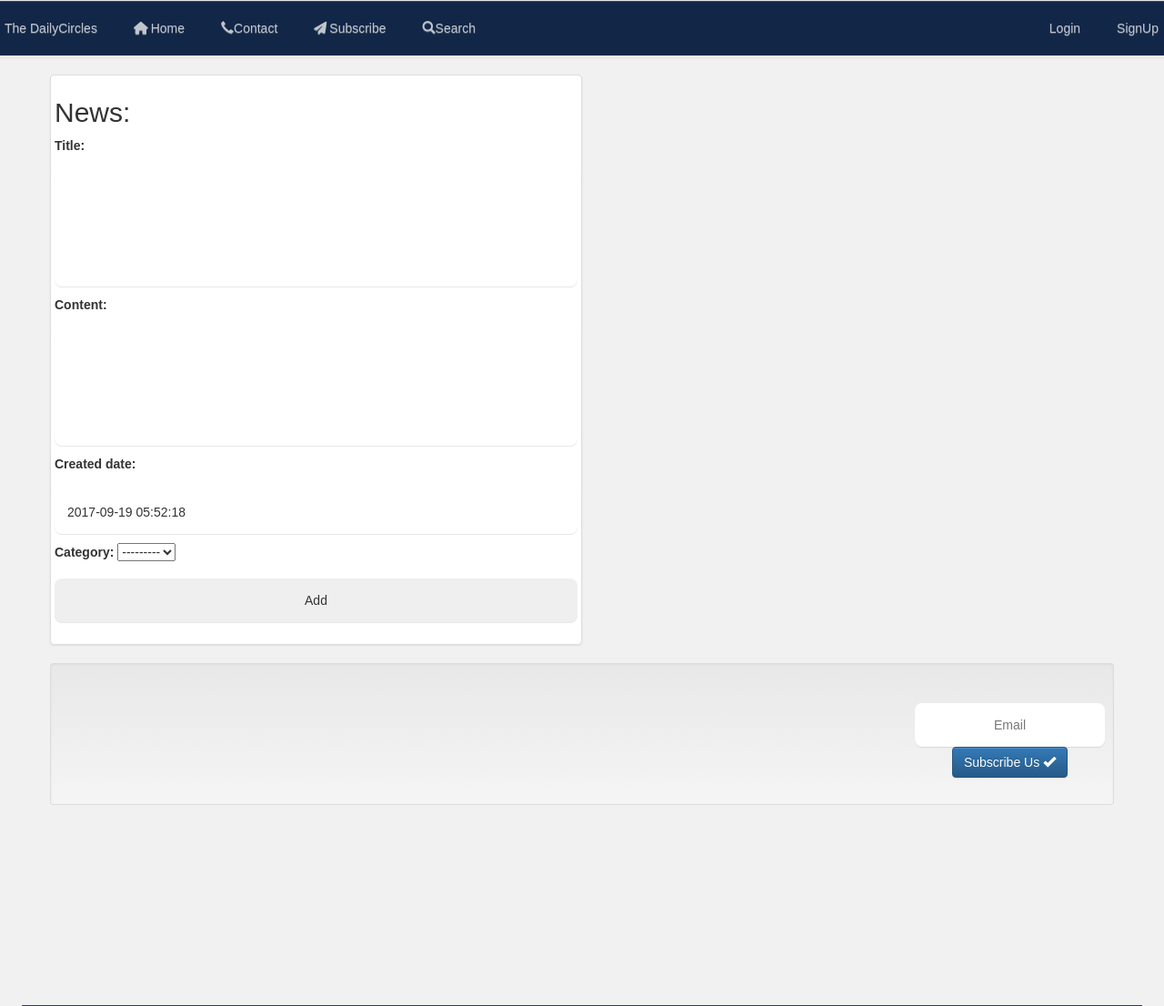
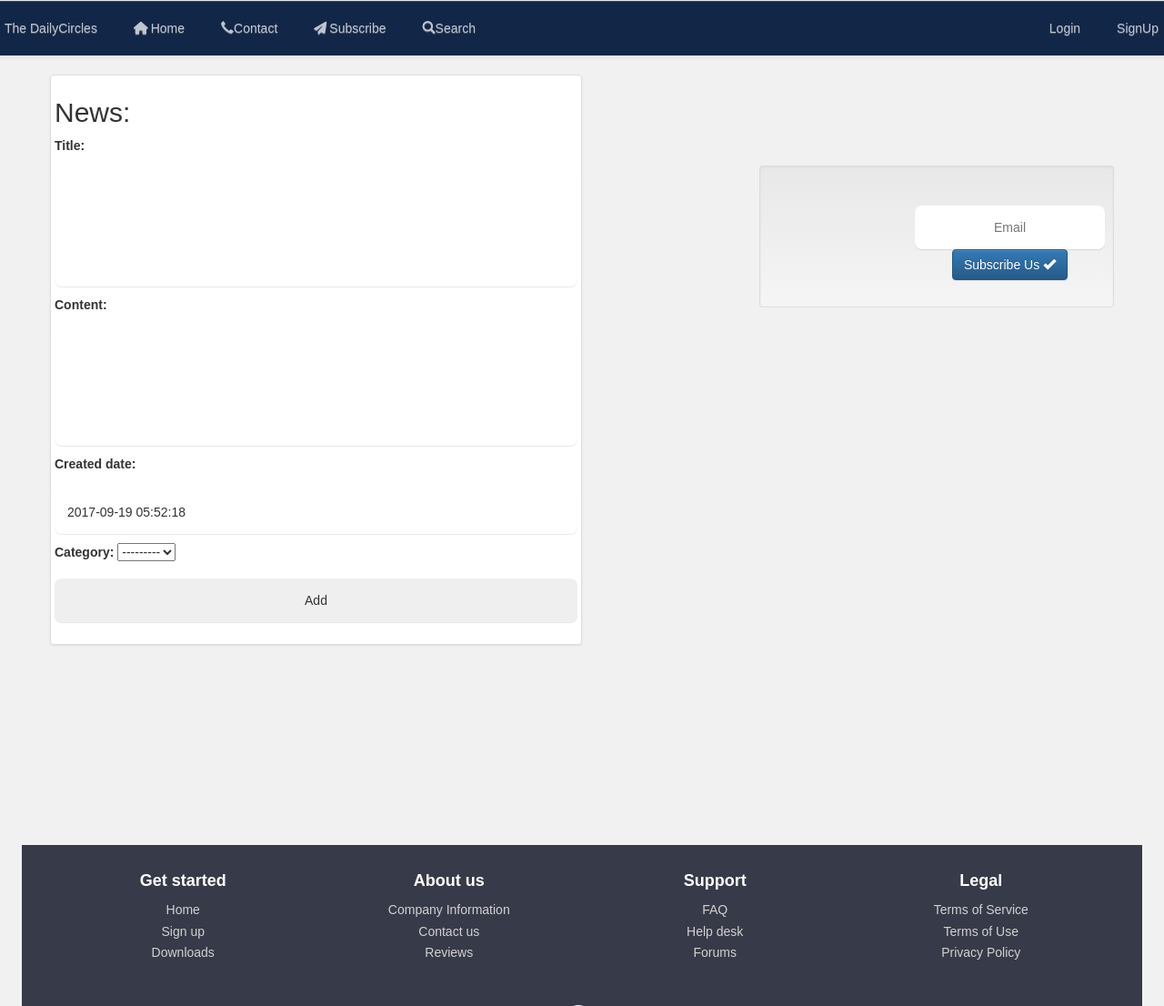
Before and after one commit to akshayantony/newsweb, a Django app: a page that uses homepage/templates/homepage/news_list.html in a window 1280 px wide. Shown: the part 239-1345 px from the top of the page at 91% size. Run offline with Django 3.2, Linux system fonts and the light colour scheme; data that the repository does not hold is empty; some libraries are stand-ins or nearby versions.

Commit message:
working on sub oredering agan

```diff
--- a/homepage/templates/homepage/news_list.html
+++ b/homepage/templates/homepage/news_list.html
@@ -59,9 +59,7 @@
             {% endblock newslist %}
             {% block categories %}
                 {% if categ_news %}
-                <div class="row">
-                    <div class="col-sm-4 col-md-4">
-                      <div class="col-sm-12 col-md-12 list-group newscater">
+                      <div class="col-sm-4 col-md-4 list-group newscater">
                           {% for categories in categ_news %}
                               <a href="{% url 'homepage:categorylist' categories.cname %}" class="list-group-item"><span class="badge" ><i class="fa fa-chevron-right icon-data"></i></i></span>{{categories.cname}}</a>
                           {% endfor %}
@@ -70,17 +68,16 @@
             {% endblock categories %}
                 {% block addnews %}
                 {% if user.is_authenticated %}
-                    <div class="col-sm-12 col-md-12 btn btn-link well well-sm" style="float:right">
+                    <div class="col-sm-4 col-md-4 btn btn-link well well-sm" style="float:right">
                        <span class="glyphicon glyphicon-plus-sign">Add your own news? </span> <a href="{% url 'homepage:addnews' %}">Click here!</a>
                     </div>
                   {% endif %}
                     <br><br><br><br><br>
                     {% endblock addnews %}
-                    <div class="col-sm-12 col-md-12 well well-sm pull-right" id="id_subscribe" style="float:right">
+                    <div class="col-sm-4 col-md-4 well well-sm pull-right" id="id_subscribe" style="float:right">
                         {% include './subscribe.html'%}
                     </div>
-                    </div>
-                </div>
+
 
 
               </div>
```
Also changed, not shown: newsweb/settings.py (+15 -15 lines).
